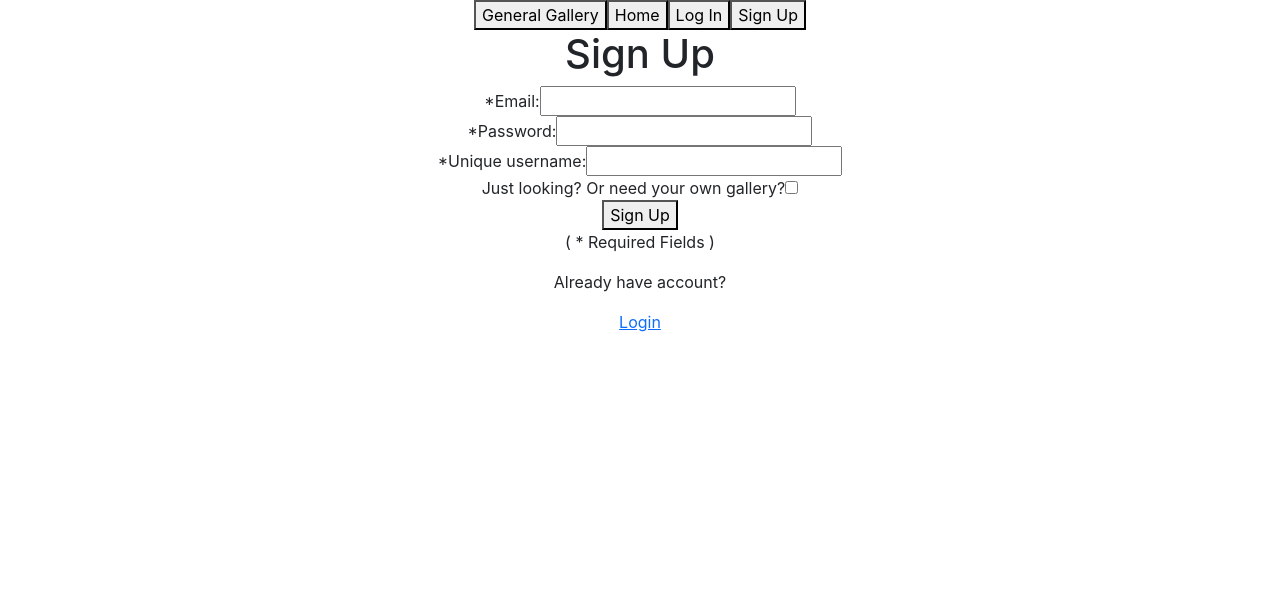
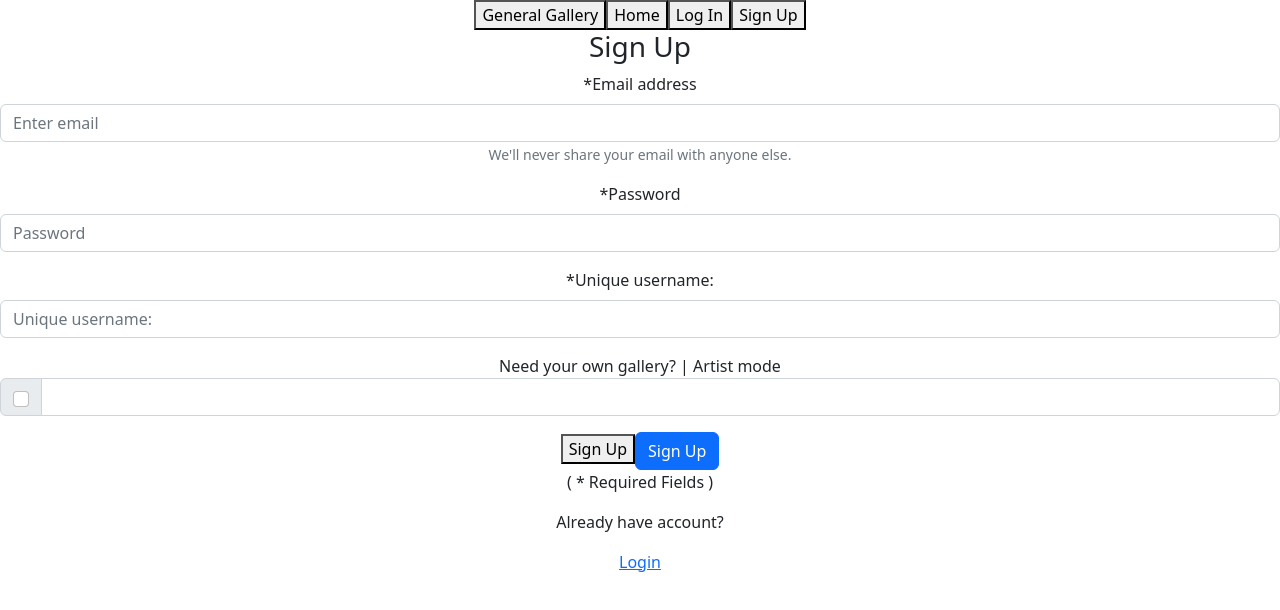
Before and after one commit to DaniCima/The-Fourty-Thieves.client, a React (Create React App) app: page /signup in a window 1280 px wide. Shown: the top 610 px of the page. Built offline with nearby package versions, Linux system fonts and the light colour scheme.

Commit message:
some things done

```diff
--- a/package.json
+++ b/package.json
@@ -3,6 +3,7 @@
   "version": "0.1.0",
   "private": true,
   "dependencies": {
+    "@popperjs/core": "^2.11.6",
     "@testing-library/jest-dom": "^5.16.5",
     "@testing-library/react": "^13.4.0",
     "@testing-library/user-event": "^13.5.0",
--- a/src/components/AddArtwork.jsx
+++ b/src/components/AddArtwork.jsx
@@ -66,6 +66,7 @@ function AddArtwork(props) {
 
   return (
     <div>
+      <div className="conteiner">
         <h3>New Work</h3>
 
         <form onSubmit={handleSubmit}>
@@ -100,6 +101,7 @@ function AddArtwork(props) {
 
         {errorMessage && <p className="error-message">{errorMessage}</p>}
       </div>
+    </div>
   );
 }
 
--- a/src/components/ArtworkCard.jsx
+++ b/src/components/ArtworkCard.jsx
@@ -1,21 +1,48 @@
 import { Link } from "react-router-dom";
-import { Button } from "react-bootstrap";
+import Button from "react-bootstrap/Button";
+import Card from "react-bootstrap/Card";
+import ListGroup from "react-bootstrap/ListGroup";
 
 function ArtworkCard({ title, description, _id, owner, imageUrl, link }) {
   return (
-    <div>
-      <Link to={`/gallery/artwork/${_id}`}>
+    <div className="container">
+      <Card style={{ width: "18rem" }}>
+        <Card.Img variant="top" src={imageUrl} />
+        <Card.Body>
+          <Card.Title>
+            <Link to={`/gallery/artwork/${_id}`}>{title}</Link>
+          </Card.Title>
+          <Card.Text>{description}</Card.Text>
+
+          <ListGroup className="list-group-flush">
+            <ListGroup.Item>
+              {/* {" "}
+              {link && (
+                <Link to={`${link}`}>
+                  <Button variant="primary">
+                    <h3>{link}</h3>
+                  </Button>
+                </Link>
+              )} */}
+            </ListGroup.Item>
+            <ListGroup.Item>By: {owner}</ListGroup.Item>
+          </ListGroup>
+        </Card.Body>
+      </Card>
+      {/* <Link to={`/gallery/artwork/${_id}`}>
         <h3>{title}</h3>
-      </Link>
+      </Link> */}
       {/* // another link to owner's gallery */}
-      <h4>By: {owner}</h4>
+      {/* <h4>By: {owner}</h4>
       <p style={{ maxWidth: "400px" }}>{description} </p>
       <img src={imageUrl} alt="master-piece" width="200" />
-      <Button variant="primary">
+      {link && (
         <Link to={`../${link}`}>
-          <h3>{link}</h3>
+          <Button variant="primary">
+            <h3>{link}</h3>
+          </Button>
         </Link>
-      </Button>{" "}
+      )} */}
     </div>
   );
 }
--- a/src/index.js
+++ b/src/index.js
@@ -5,6 +5,7 @@ import App from "./App";
 import reportWebVitals from "./reportWebVitals";
 import { BrowserRouter as Router } from "react-router-dom";
 import { AuthProviderWrapper } from "./context/auth.context";
+import "bootstrap/dist/css/bootstrap.min.css";
 
 const root = ReactDOM.createRoot(document.getElementById("root"));
 root.render(
--- a/src/pages/ArtworkPage.jsx
+++ b/src/pages/ArtworkPage.jsx
@@ -6,6 +6,7 @@ const API_URL = process.env.REACT_APP_API_URL;
 function ArtworkPage() {
   const [artwork, setArtwork] = useState({});
   const { artworkId } = useParams();
+  const [owner, setOwner] = useState("");
 
   const getArtwork = () => {
     const storedToken = localStorage.getItem("authToken");
@@ -15,7 +16,9 @@ function ArtworkPage() {
         headers: { Authorization: `Bearer ${storedToken}` },
       })
       .then((response) => {
+        console.log(response.data);
         setArtwork(response.data);
+        setOwner(response.data.owner[0].username);
       })
       .catch((err) => console.log(err));
   };
@@ -31,20 +34,16 @@ function ArtworkPage() {
     <div>
       <p>add to favs || make offert</p>
       <img src={artwork.imageUrl} alt="future-img" />
-      <h1>
-        {artwork.title} <br />
-        <button>OFFERT</button>
-        <button>FAVS</button>
-      </h1>
+      <h1>{artwork.title}</h1>
       <h4>{artwork.description}</h4>
-      <p>
-        By:
-        <Link to={`../gallery/${artwork.owner}`}>{artwork.owner}</Link>
-      </p>
-      {/* if is yours/ currentUser */}
-      <Link to={`../gallery/artwork/edit/${artworkId}`}>
+      <p>By: </p>
+
+      <Link to={`/gallery/${owner}`}>{owner}</Link>
+
+      {/* if is yours/ currentUser
+      {/* <Link to={`/gallery/artwork/edit/${artworkId}`}>
         <button>Edit Piece</button>
-      </Link>
+      </Link>  */}
     </div>
   );
 }
--- a/src/pages/LoginPage.jsx
+++ b/src/pages/LoginPage.jsx
@@ -2,6 +2,8 @@ import { Link, useNavigate } from "react-router-dom";
 import { useState, useContext } from "react";
 import { AuthContext } from "../context/auth.context";
 import axios from "axios";
+import Button from "react-bootstrap/Button";
+import Form from "react-bootstrap/Form";
 
 const API_URL = process.env.REACT_APP_API_URL;
 
@@ -38,9 +40,37 @@ function LoginPage() {
   };
   return (
     <>
-      <h1>Login</h1>
+      <Form onSubmit={handleSubmit}>
+        <Form.Group className="mb-3" controlId="formBasicEmail">
+          <Form.Label>Email address</Form.Label>
+          <Form.Control
+            type="email"
+            placeholder="Enter email"
+            name="email"
+            value={userData.email}
+            onChange={handleUserData}
+          />
+          <Form.Text className="text-muted">
+            We'll never share your email with anyone else.
+          </Form.Text>
+        </Form.Group>
 
-      <form onSubmit={handleSubmit}>
+        <Form.Group className="mb-3" controlId="formBasicPassword">
+          <Form.Label>Password</Form.Label>
+          <Form.Control
+            type="password"
+            placeholder="Password"
+            name="password"
+            value={userData.password}
+            onChange={handleUserData}
+          />
+        </Form.Group>
+        <Button variant="primary" type="submit">
+          Log In
+        </Button>
+      </Form>
+
+      {/* <form onSubmit={handleSubmit}>
         <label>Email:</label>
         <input
           type="email"
@@ -60,11 +90,12 @@ function LoginPage() {
         <br />
 
         <button type="submit">Login</button>
-      </form>
+      </form> */}
       {errorMessage && <p className="error-message">{errorMessage}</p>}
 
       <p>Don't have an account yet?</p>
-      <Link to={"/signup"}> Sign Up</Link>
+      <Button href={"/signup"}>Sign Up</Button>
+      {/* <Link to={"/signup"}> Sign Up</Link> */}
     </>
   );
 }
--- a/src/pages/SignUp.jsx
+++ b/src/pages/SignUp.jsx
@@ -1,6 +1,9 @@
 import { Link, useNavigate } from "react-router-dom";
 import { useState } from "react";
 import axios from "axios";
+import Form from "react-bootstrap/Form";
+import InputGroup from "react-bootstrap/InputGroup";
+import Button from "react-bootstrap/Button";
 
 const API_URL = process.env.REACT_APP_API_URL;
 
@@ -47,44 +50,54 @@ function SignUp() {
 
   return (
     <div className="SignupPage">
-      <h1>Sign Up</h1>
-
-      <form onSubmit={handleSubmit}>
-        <label>*Email:</label>
-        <input
+      <h3>Sign Up</h3>
+      <Form onSubmit={handleSubmit}>
+        <Form.Group className="mb-3" controlId="formBasicEmail">
+          <Form.Label>*Email address</Form.Label>
+          <Form.Control
             type="email"
+            placeholder="Enter email"
             name="email"
             value={userData.email}
             onChange={handleUserData}
           />
-        <br />
+          <Form.Text className="text-muted">
+            We'll never share your email with anyone else.
+          </Form.Text>
+        </Form.Group>
 
-        <label>*Password:</label>
-        <input
+        <Form.Group className="mb-3" controlId="formBasicPassword">
+          <Form.Label>*Password</Form.Label>
+          <Form.Control
             type="password"
+            placeholder="Password"
             name="password"
             value={userData.password}
             onChange={handleUserData}
           />
-        <br />
+        </Form.Group>
 
-        <label>*Unique username:</label>
-        <input
+        <Form.Group className="mb-3" controlId="formBasicPassword">
+          <Form.Label>*Unique username:</Form.Label>
+          <Form.Control
             type="text"
+            placeholder="Unique username:"
             name="username"
             value={userData.username}
             onChange={handleUserData}
           />
-        <br />
+        </Form.Group>
 
-        <label>Just looking? Or need your own gallery?</label>
-        <input
-          type="checkbox"
+        <label>Need your own gallery? | Artist mode</label>
+        <InputGroup className="mb-3">
+          <InputGroup.Checkbox
+            aria-label="Checkbox for following text input"
             name="artist"
             checked={userData.artist}
             onChange={handleUserData}
           />
-        <br />
+          <Form.Control aria-label="Text input with checkbox" />
+        </InputGroup>
 
         {userData.artist && (
           <>
@@ -135,7 +148,99 @@ function SignUp() {
           </>
         )}
         <button type="submit">Sign Up</button>
-      </form>
+
+        <Button variant="primary" type="submit">
+          Sign Up
+        </Button>
+      </Form>
+
+      {/* <form onSubmit={handleSubmit}>
+        <label>*Email:</label>
+        <input
+          type="email"
+          name="email"
+          value={userData.email}
+          onChange={handleUserData}
+        />
+        <br />
+
+        <label>*Password:</label>
+        <input
+          type="password"
+          name="password"
+          value={userData.password}
+          onChange={handleUserData}
+        />
+        <br />
+
+        <label>*Unique username:</label>
+        <input
+          type="text"
+          name="username"
+          value={userData.username}
+          onChange={handleUserData}
+        />
+        <br /> */}
+      {/*
+        <label>Need your own gallery? | Artist mode</label> */}
+      {/* <input
+          type="checkbox"
+          name="artist"
+          checked={userData.artist}
+          onChange={handleUserData}
+        /> */}
+      {/* <br /> */}
+
+      {/* {userData.artist && (
+          <>
+            <label>"Discipline":</label>
+            <select
+              name="discipline"
+              value={userData.discipline}
+              onChange={handleUserData}
+            >
+              <option value="Music">Music</option>
+              <option value="Painting">Painting</option>
+              <option value="Muralism">Muralism</option>
+              <option value="Dance">Dance</option>
+              <option value="Magic">Magic</option>
+              <option value="Fimls and Photography">
+                Fimls and Photography
+              </option>
+              <option value="Juggle and Balance">Juggle and Balance</option>
+              <option value="Poems and Writtings">Poems and Writtings</option>
+              <option value="Handmade Objects">Handmade Objects</option>
+              <option value="Sculptures">Sculptures</option>
+            </select>
+            <br />
+            <label>Auto-definition:</label>
+            <input
+              type="text"
+              name="autodefinition"
+              value={userData.autodefinition}
+              onChange={handleUserData}
+            />
+            <br />
+            <label>Collaborators:</label>
+            <input
+              type="text"
+              name="collaborators"
+              value={userData.collaborators}
+              onChange={handleUserData}
+            />
+            <br />
+            <label>Link to Youtube/ Spotify/ etc :</label>
+            <input
+              type="text"
+              name="link"
+              value={userData.link}
+              onChange={handleUserData}
+            />
+            <br />
+          </>
+        )}
+        <button type="submit">Sign Up</button>
+      </form> */}
 
       {errorMessage && <p className="error-message">{errorMessage}</p>}
 
```
Also changed, not shown: 1 other file (tests, documents, lock files or other folders). Lines whose indentation alone changed are shown as unchanged.
